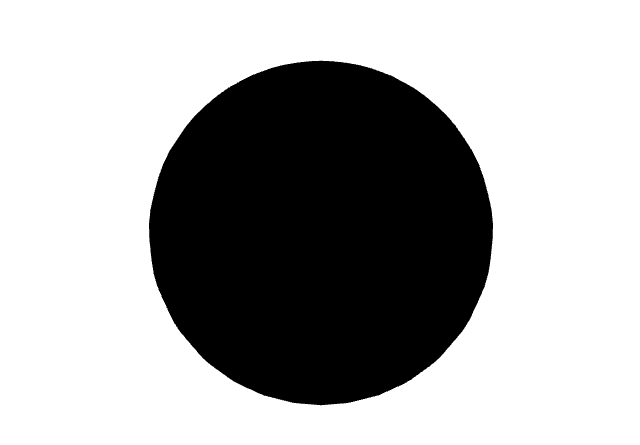
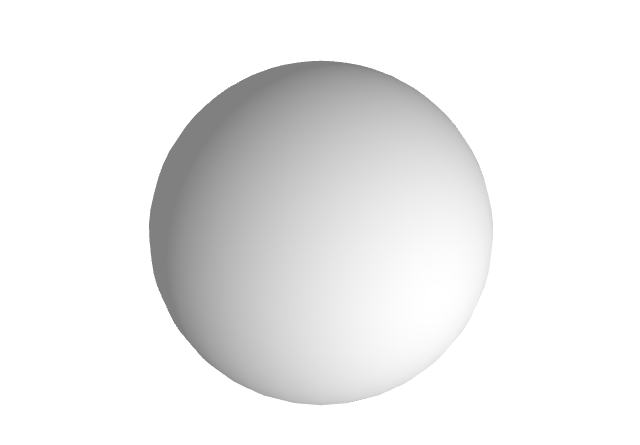
Before and after one commit to luoxuwei/3D.js, a plain HTML site: page index.html in a window 1280 px wide. Shown: the part 167-612 px from the top of the page, without its empty margins (319-959 px from the left). Drawn offline with Linux system fonts and the light colour scheme; animation ran at ten frames a second.

Commit message:
实现lambert材质

```diff
--- a/index.html
+++ b/index.html
@@ -59,15 +59,19 @@
         // 创建一个球几何体
         let geometry = new Engin.SphereGeometry(1, 32, 32);
         // 创建一个纹理对象
-        let material = new Engin.MeshBasicMaterial({
-          color: 0x00ff00,
+        // let material = new Engin.MeshBasicMaterial({
+        //   color: 0x00ff00,
+        // });
+
+        let material = new Engin.MeshLambertMaterial({
+          color: [0.5, 0.5, 0.5, 1],
         });
         // 创建一个网格对象
         let sphere = new Engin.Mesh(geometry, material);
         // 将网格对象添加到场景中
         scene.add(sphere);
 
-        // //加载纹理
+        //加载纹理
         let loader = new Engin.TextureLoader();
         loader.load("./assets/env.jpg", (texture) => {
           material.map = texture;
--- a/src/3D.js
+++ b/src/3D.js
@@ -9,6 +9,7 @@ import PlaneGeometry from "./core/PlaneGeometry.js";
 import Texture from "./core/Texture.js";
 import TextureLoader from "./core/TextureLoader.js";
 import SphereGeometry from "./core/SphereGeometry.js";
+import MeshLambertMaterial from "./core/MeshLambertMaterial.js";
 
 export default {
   Scene,
@@ -22,4 +23,5 @@ export default {
   Texture,
   TextureLoader,
   SphereGeometry,
+  MeshLambertMaterial,
 };
--- /dev/null
+++ b/src/core/MeshLambertMaterial.js
@@ -0,0 +1,68 @@
+export default class MeshLambertMaterial {
+  constructor(params) {
+    this.type = "MeshLambertMaterial";
+    this.color = params.color || [1, 1, 1, 1];
+    this.isVerticesColor = true;
+
+    this.vertexShader = /*glsl*/ `
+            attribute vec4 v_position;
+            attribute vec4 v_color;
+            attribute vec2 uv;
+            attribute vec3 normal;
+            varying vec2 vUv;
+            varying vec4 vColor;
+            varying vec3 vNormal;
+            varying vec3 vPosition;
+
+            // 模型矩阵
+            uniform mat4 modelMatrix;
+            // 视图投影矩阵
+            uniform mat4 pvMatrix;
+            void main(){
+
+              gl_Position = pvMatrix * modelMatrix * v_position;;
+              vColor = v_color;
+              vUv = uv;
+              vNormal = normal;
+              vPosition = v_position.xyz;
+            }
+          `;
+
+    this.fragmentShader = /*glsl*/ `
+      precision mediump float;
+      varying vec4 vColor;
+      varying vec2 vUv;
+      uniform sampler2D u_texture;
+      uniform int u_hasTexture;
+      varying vec3 vNormal;
+      uniform vec4 u_color;
+      varying vec3 vPosition;
+      // 灯光的unifom
+      uniform vec3 lightColor;
+      uniform vec3 lightDir;
+      uniform vec3 lightPos;
+
+      void main(){
+
+        vec3 lightPos = vec3(2.0,2.0,10.0);
+        vec3 lightDir = normalize(lightPos-vPosition);
+        vec3 lightColor = vec3(1.0,1.0,1.0);
+        vec3 normal = normalize(vNormal);
+        // 计算出lamert光照强度，由单位法向量和单位光线方向向量点乘得到，角度越大光越弱，向量相乘得到cos
+        float lambert = max(dot(normal,lightDir),0.0);
+
+        vec4 textureColor = u_hasTexture==1 ? texture2D(u_texture,vUv):vec4(1.0,1.0,1.0,1.0);
+        // gl_FragColor = textureColor;
+        // gl_FragColor = vec4(vUv,0.0,1.0);
+        // 琅勃特材质 = 光照强度*光照颜色*纹理颜色*材质颜色
+        //textureColor*u_color是一点点的漫反射，类似环境光，如果没有这部分，光照不到的地方应该是黑色
+        //lambert*vec4(lightColor,1.0)*textureColor*u_color 是直接光照的漫反射
+        vec4 finialColor = textureColor*u_color+lambert*vec4(lightColor,1.0)*textureColor*u_color;
+        gl_FragColor = vec4(finialColor.rgb,1.0);
+
+        // gl_FragColor = u_color*textureColor;
+
+
+      }`;
+  }
+}
--- a/src/core/WebGLRenderer.js
+++ b/src/core/WebGLRenderer.js
@@ -67,6 +67,15 @@ export default class WebGLRenderer {
       if (mesh.material.map) {
         this.setUniformTexture(program, mesh);
       }
+      // 设置颜色
+      if (mesh.material.color) {
+        this.setUniformColor(program, mesh);
+      }
+    }
+    setUniformColor(program, mesh) {
+      const color = mesh.material.color;
+      const colorLocation = this.gl.getUniformLocation(program, "u_color");
+      this.gl.uniform4fv(colorLocation, color);
     }
     setUniformTexture(program, mesh) {
       // 获取纹理
@@ -115,6 +124,12 @@ export default class WebGLRenderer {
       const textureLocation = this.gl.getUniformLocation(program, "u_texture");
       // 设置纹理位置
       this.gl.uniform1i(textureLocation, 0);
+      // 传入uniform已传入纹理
+      const hasTextureLocation = this.gl.getUniformLocation(
+        program,
+        "u_hasTexture"
+      );
+      this.gl.uniform1i(hasTextureLocation, 1);
     }
       // 设置索引缓冲区
     setIndexBuffer(program, geometry) {
```
